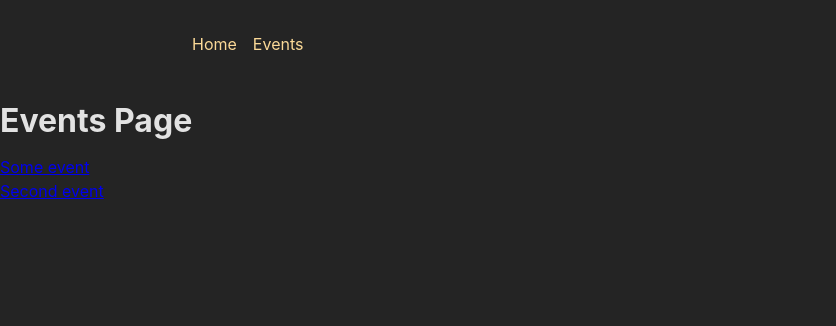
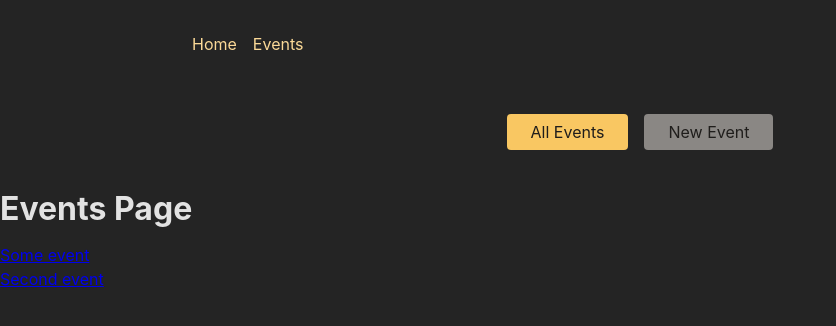
Before and after one commit to FANT0M100/spaRouterReact, a React (Create React App) app in the folder frontend/: page /events in a window 1280 px wide. Shown: the top 326 px of the page, without its empty margins (0-836 px from the left). Built offline with nearby package versions, Linux system fonts and the light colour scheme.

Commit message:
events root leyout

```diff
--- a/frontend/src/App.js
+++ b/frontend/src/App.js
@@ -6,6 +6,7 @@
 import NewEventPage from "./pages/NewEvent";
 import EditEventPage from "./pages/EditEvent";
 import RootLayout from "./pages/Root";
+import EventsRootLayout from "./pages/EventsRoot";
 
 const router = createBrowserRouter([
   {
@@ -13,10 +14,16 @@
     element: <RootLayout />,
     children: [
       { index: true, element: <HomePage /> },
-      { path: "events", element: <EventsPage /> },
-      { path: "events/:eventId", element: <EventDetailPage /> },
-      { path: "events/new", element: <NewEventPage /> },
-      { path: "events/:eventId/edit", element: <EditEventPage /> },
+      {
+        path: "events",
+        element: <EventsRootLayout />,
+        children: [
+          { index: true, element: <EventsPage /> },
+          { path: ":eventId", element: <EventDetailPage /> },
+          { path: "new", element: <NewEventPage /> },
+          { path: ":eventId/edit", element: <EditEventPage /> },
+        ],
+      },
     ],
   },
 ]);
--- a/frontend/src/components/EventsNavigation.js
+++ b/frontend/src/components/EventsNavigation.js
@@ -1,4 +1,5 @@
-import classes from './EventsNavigation.module.css';
+import { NavLink } from "react-router-dom";
+import classes from "./EventsNavigation.module.css";
 
 function EventsNavigation() {
   return (
@@ -6,10 +7,25 @@
       <nav>
         <ul className={classes.list}>
           <li>
-            <a href="/events">All Events</a>
+            <NavLink
+              to="/events"
+              className={({ isActive }) =>
+                isActive ? classes.active : undefined
+              }
+              end
+            >
+              All Events
+            </NavLink>
           </li>
           <li>
-            <a href="/events/new">New Event</a>
+            <NavLink
+              to="/events/new"
+              className={({ isActive }) =>
+                isActive ? classes.active : undefined
+              }
+            >
+              New Event
+            </NavLink>
           </li>
         </ul>
       </nav>
--- /dev/null
+++ b/frontend/src/pages/EventsRoot.js
@@ -0,0 +1,13 @@
+import { Outlet } from "react-router-dom";
+import EventsNavigation from "../components/EventsNavigation";
+
+const EventsRootLayout = () => {
+  return (
+    <>
+      <EventsNavigation />
+      <Outlet />
+    </>
+  );
+};
+
+export default EventsRootLayout;
```
